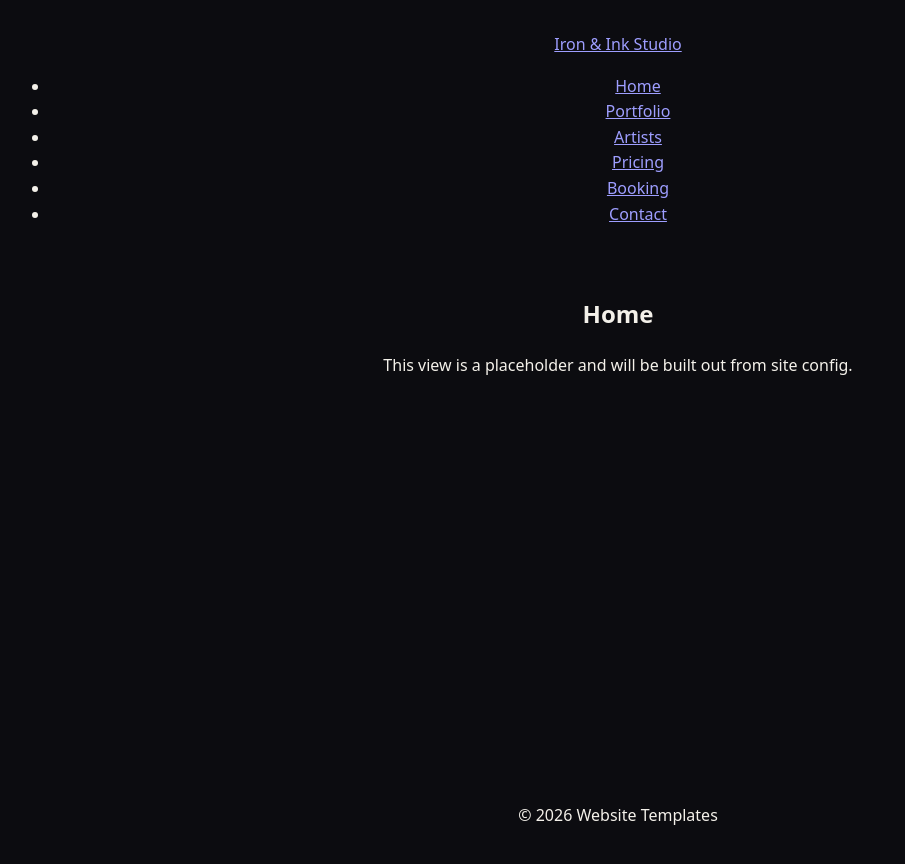
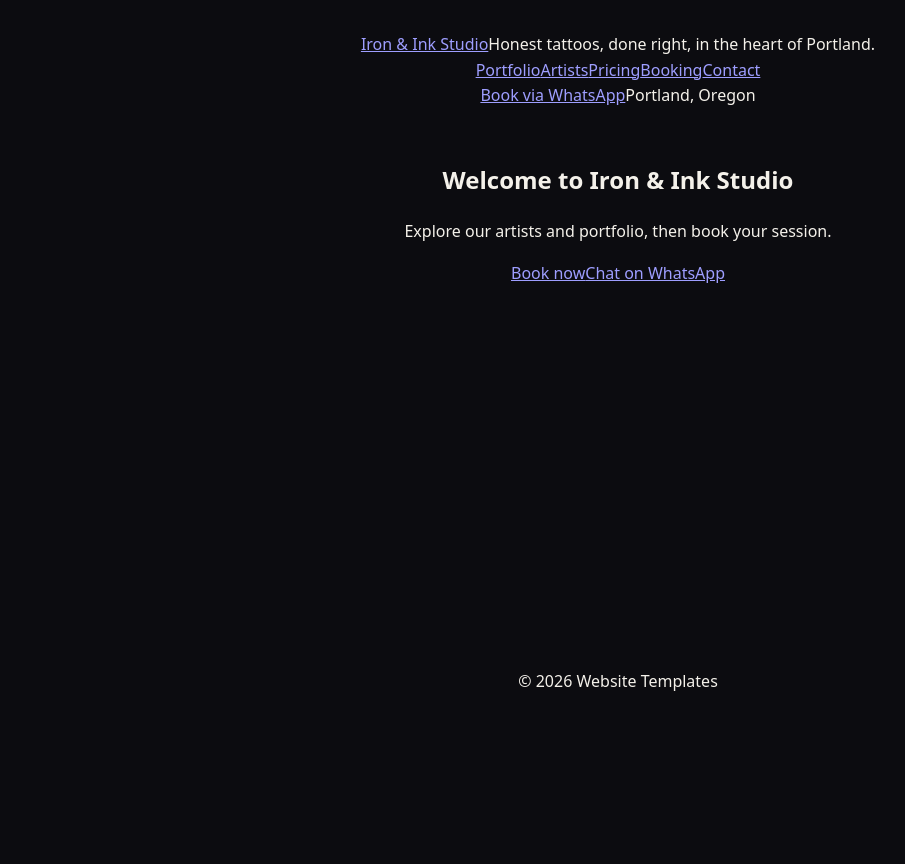
Before and after one commit to pradyumna-001/website-templates, a React (Vite) app: page / in a window 1280 px wide. Shown: the whole page, without its empty margins (22-927 px from the left). Built offline with nearby package versions, Linux system fonts and the light colour scheme.

Commit message:
feat(ui): wire Navbar into layout and mount Home CTA

```diff
--- a/src/App.tsx
+++ b/src/App.tsx
@@ -1,4 +1,5 @@
 import { Route, Routes } from 'react-router-dom'
+import HomePage from './components/HomePage'
 import Layout from './components/Layout'
 import PlaceholderPage from './components/PlaceholderPage'
 
@@ -6,7 +7,7 @@ export default function App() {
   return (
     <Routes>
       <Route element={<Layout />}>
-        <Route index element={<PlaceholderPage title="Home" />} />
+        <Route index element={<HomePage />} />
         <Route path="/portfolio" element={<PlaceholderPage title="Portfolio" />} />
         <Route path="/artists" element={<PlaceholderPage title="Artists" />} />
         <Route path="/pricing" element={<PlaceholderPage title="Pricing" />} />
--- /dev/null
+++ b/src/components/HomePage.tsx
@@ -0,0 +1,21 @@
+import { useSiteConfig } from './SiteConfigContext'
+import CtaButton from './CtaButton'
+
+export default function HomePage() {
+  const { studioName, whatsapp } = useSiteConfig()
+
+  const waLink = `https://wa.me/${whatsapp}`
+
+  return (
+    <section>
+      <h1>Welcome to {studioName}</h1>
+      <p>Explore our artists and portfolio, then book your session.</p>
+      <div className="home__cta-row">
+        <CtaButton to="/booking">Book now</CtaButton>
+        <CtaButton href={waLink} variant="whatsapp" target="_blank">
+          Chat on WhatsApp
+        </CtaButton>
+      </div>
+    </section>
+  )
+}
--- a/src/components/Layout.tsx
+++ b/src/components/Layout.tsx
@@ -1,24 +1,11 @@
-import { Link, Outlet } from 'react-router-dom'
+import { Outlet } from 'react-router-dom'
 import { siteConfig } from '../config/site'
-import { useSiteConfig } from './SiteConfigContext'
+import Navbar from './Navbar'
 
 export default function Layout() {
-  const { studioName } = useSiteConfig()
-
   return (
     <div>
-      <header>
-        <nav>
-          <Link to="/">{studioName}</Link>
-          <ul>
-            {siteConfig.nav.map((item) => (
-              <li key={item.path}>
-                <Link to={item.path}>{item.label}</Link>
-              </li>
-            ))}
-          </ul>
-        </nav>
-      </header>
+      <Navbar />
       <main>
         <Outlet />
       </main>
```
